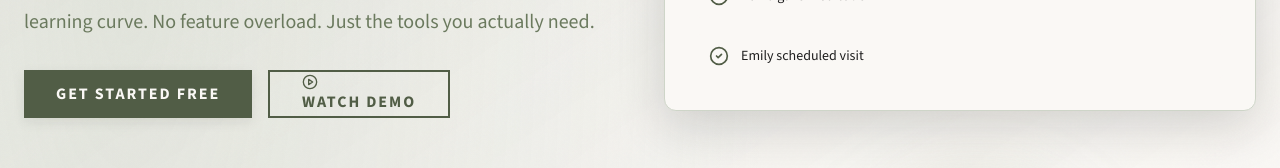
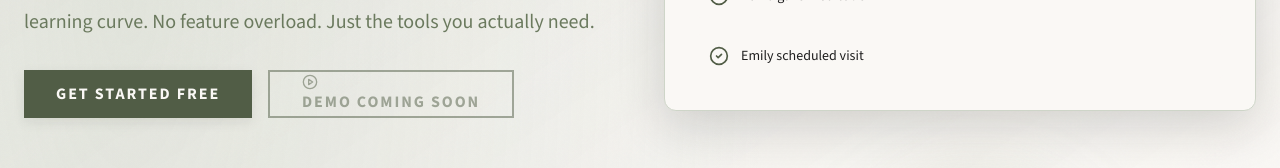
Before and after one commit to GitMuhammadAli/Care-Giving, a Next.js app in the folder apps/web/: page /how-it-works in a window 1280 px wide. Shown: the part 399-567 px from the top of the page. Built offline with nearby package versions, Linux system fonts and the light colour scheme; no server answers.

Commit message:
fix: Change 'Watch demo' to 'Demo coming soon' with disabled state

```diff
--- a/apps/web/src/app/(marketing)/how-it-works/page.tsx
+++ b/apps/web/src/app/(marketing)/how-it-works/page.tsx
@@ -131,9 +131,9 @@ export default function HowItWorksPage() {
                     Get started free
                   </Button>
                 </Link>
-                <Button variant="editorial-outline" size="lg" className="gap-2">
+                <Button variant="editorial-outline" size="lg" className="gap-2 opacity-60 cursor-not-allowed" disabled>
                   <PlayCircle className="w-4 h-4" />
-                  Watch demo
+                  Demo coming soon
                 </Button>
               </motion.div>
             </div>
```
